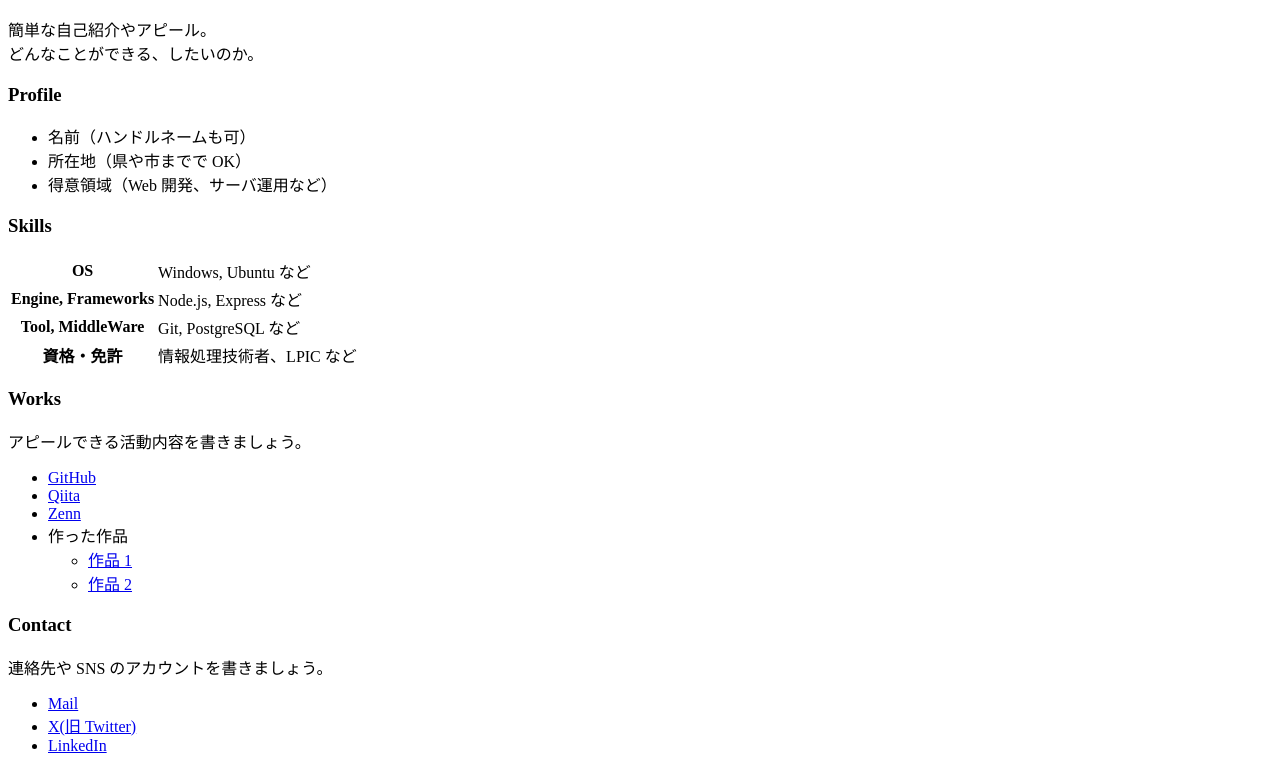
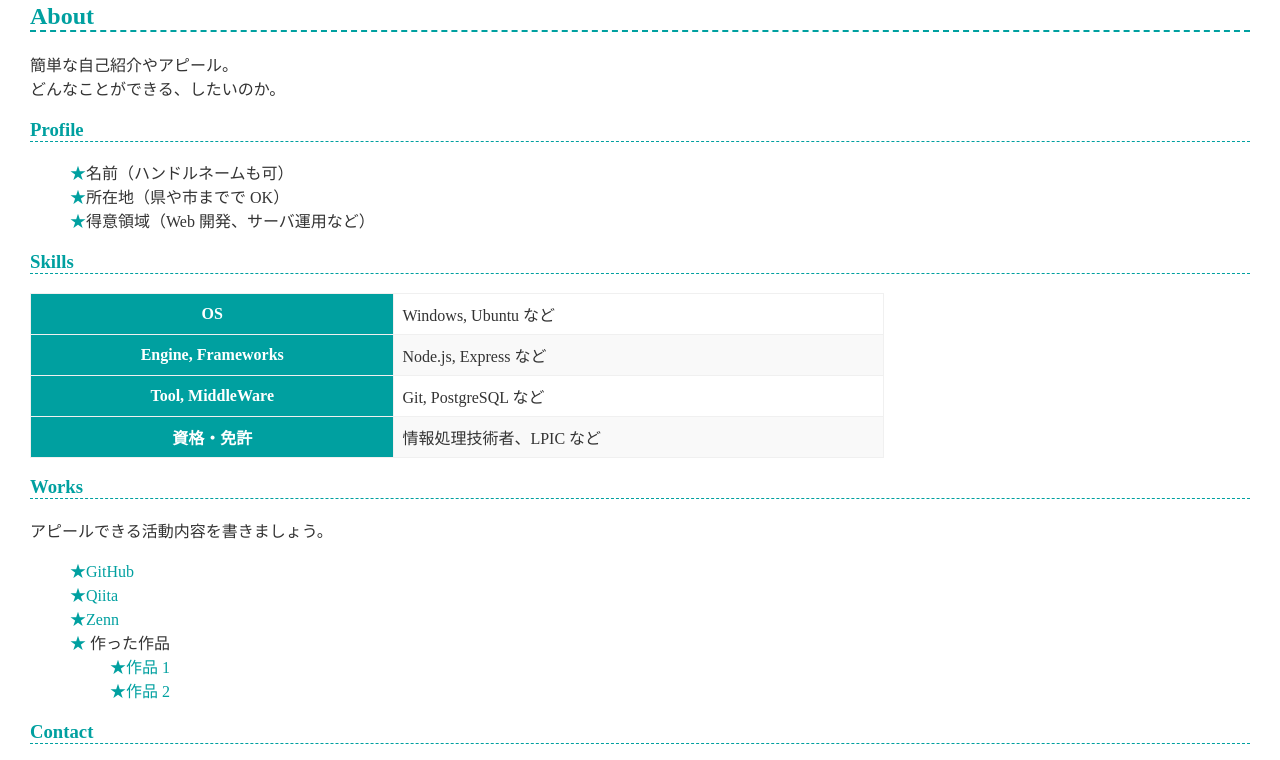
Before and after one commit to Yukkurisiteikitai/sairoin.github.io, a plain HTML site: page index.html in a window 1280 px wide. Shown: the part 110-870 px from the top of the page. Drawn offline with Linux system fonts and the light colour scheme.

Commit message:
Update index.html

```diff
--- a/index.html
+++ b/index.html
@@ -4,6 +4,7 @@
     <meta charset="utf-8">
     <meta name="viewport" content="width=device-width, initial-scale=1">
     <title>saironのポートフォリオ</title>
+    <link href="s.css" rel="stylesheet">
   </head>
   <body>
     <h1>sairon</h1>
```
